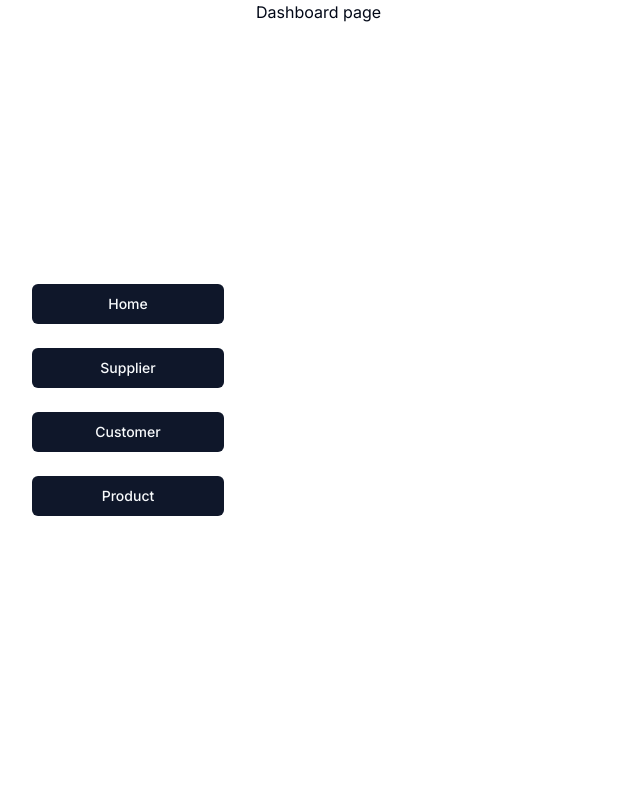
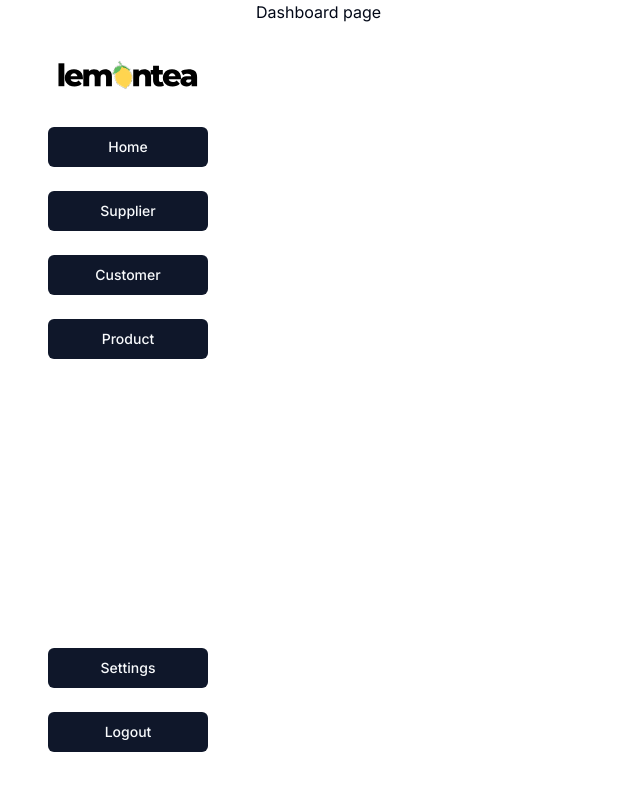
Before and after one commit to lemonteaau/shadcn-dashboard, a Next.js app: page / in a window 1280 px wide. Shown: the top 790 px of the page, without its empty margins (0-640 px from the left). Built offline with nearby package versions, Linux system fonts and the light colour scheme.

Commit message:
chore: Update sidebar layout and add Logo component

```diff
--- a/src/components/sidebar.tsx
+++ b/src/components/sidebar.tsx
@@ -1,17 +1,21 @@
 import { cn } from "@/lib/utils";
 import { Button } from "@/components/ui/button";
+
+import Logo from "@/components/logo";
 
 interface SidebarProps extends React.HTMLAttributes<HTMLDivElement> {}
 
 export default function Sidebar({ className }: SidebarProps) {
   return (
-    <div
-      className={cn("flex flex-col justify-center gap-6 px-8 py-8", className)}
-    >
+    <div className={cn("flex flex-col justify-between gap-6 p-12", className)}>
+      <Logo />
       <Button>Home</Button>
       <Button>Supplier</Button>
       <Button>Customer</Button>
       <Button>Product</Button>
+      <div className="h-auto w-full grow"></div>
+      <Button>Settings</Button>
+      <Button>Logout</Button>
     </div>
   );
 }
```
